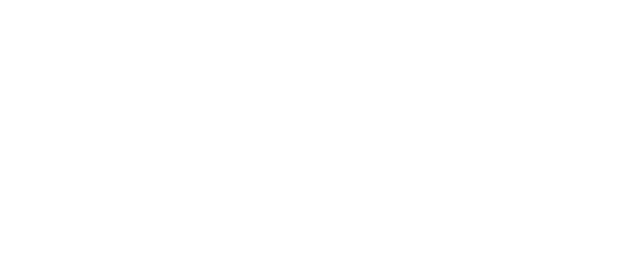
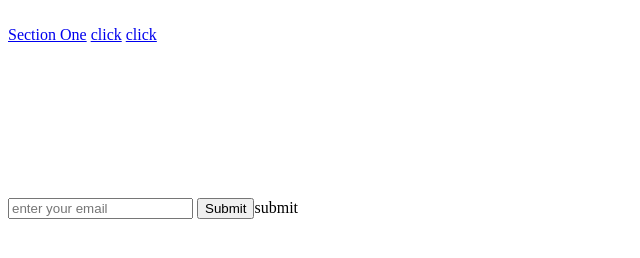
Before and after one commit to Judetheory/Jude_Mahamadou, a plain HTML site: page index.html in a window 1280 px wide. Shown: the whole page, without its empty margins (0-640 px from the left). Drawn offline with Linux system fonts and the light colour scheme.

Commit message:
i add a header and new section

```diff
--- a/index.html
+++ b/index.html
@@ -7,5 +7,22 @@
     <title>Landing Page</title>
     <link rel="stylesheet" href="index.css" />
   </head>
-  <body></body>
+ <body>
+    <header id="header">
+        <img src="" alt="" id="header-img">
+        <nav id="nav-bar">
+            <a href="#footer" class="nav-link">Section One</a>
+            <a href="#" class="nav-link">click</a>
+            <a href="#" class="nav-link">click</a>
+        </nav>
+    </header>
+    <section id="sectionOne">
+        <iframe src="" frameborder="0" id="video"></iframe>
+            <form action="https://www.freecodecamp.com/email-submit" id="form">
+                <input type="email" id="email" placeholder="enter your email">
+                <input type="submit" id="submit">submit</input>
+            </form>
+    </section>
+    <footer id="footer"></footer>
+ </body>
 </html>
```
